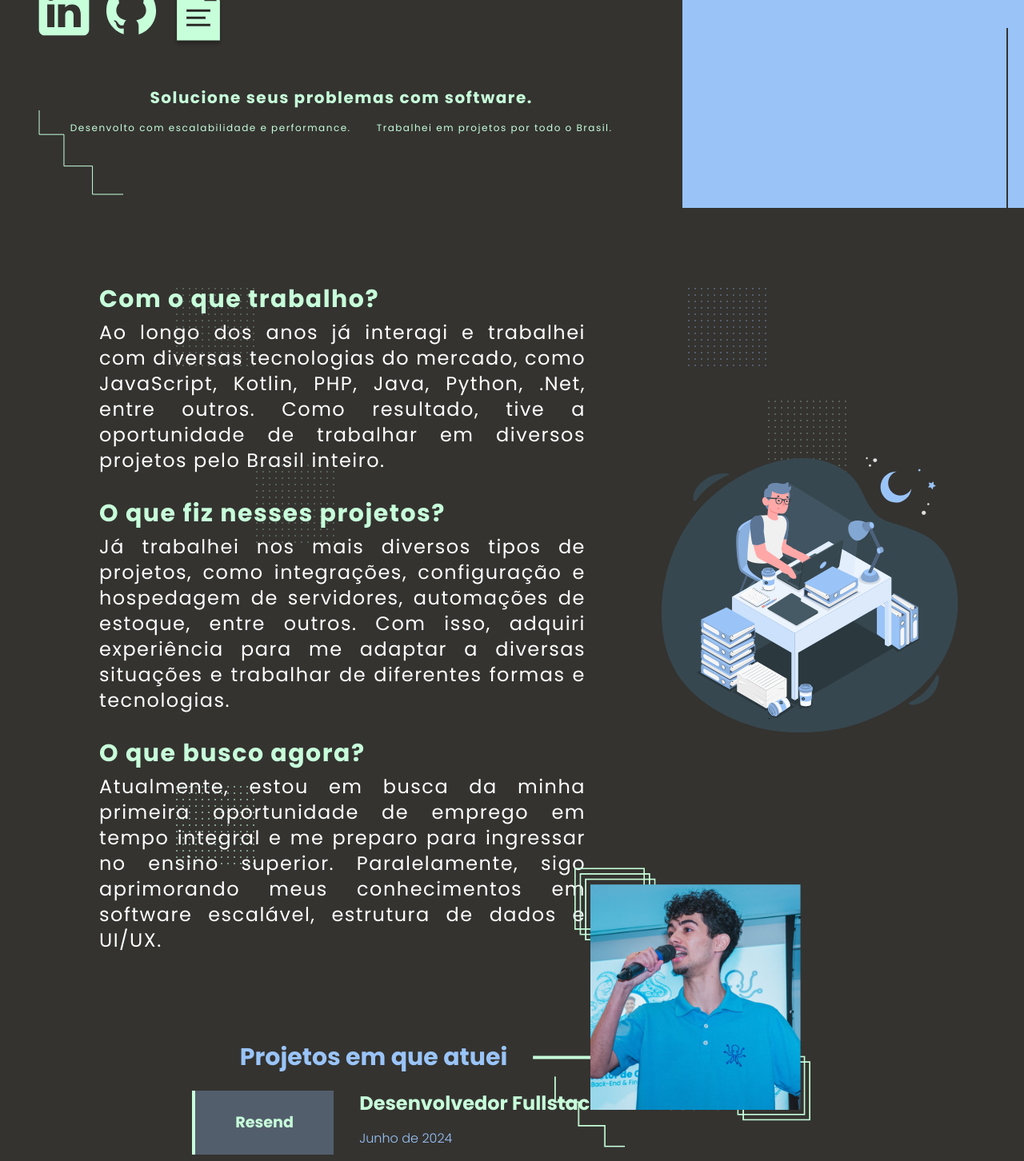
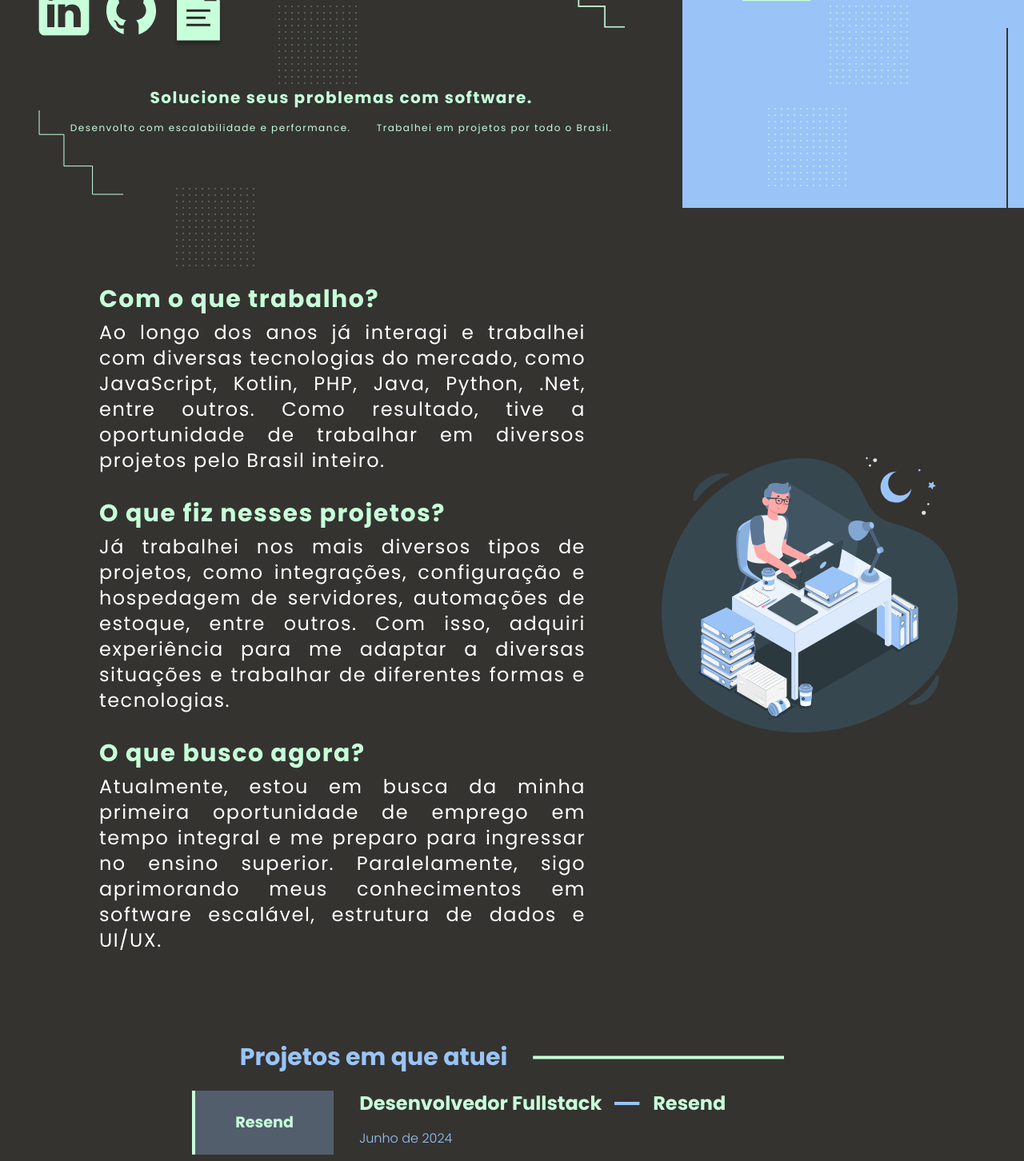
Before and after one commit to fatekkl/Portfolio-Next, a Next.js app: page / in a window 1280 px wide. Shown: the part 540-1992 px from the top of the page at 80% size. Built offline with nearby package versions, Linux system fonts and the light colour scheme.

Commit message:
remove background

```diff
--- a/src/app/Components/DotSquare/index.tsx
+++ b/src/app/Components/DotSquare/index.tsx
@@ -1,4 +1,4 @@
-export default function DotSquare({color = ""}) {
+export default function DotSquare({color = "", classname = ""}) {
 
     if(!color){
         color = "#C7FFDA    "
@@ -6,6 +6,7 @@ export default function DotSquare({color = ""}) {
 
 
     return (
+        <div className={classname}>
         <svg width="100" height="100" viewBox="0 0 100 100" fill="none" xmlns="http://www.w3.org/2000/svg">
             <g clipPath="url(#clip0_43_1157)">
                 <circle cx="1" cy="1" r="1" fill={color} />
@@ -184,6 +185,6 @@ export default function DotSquare({color = ""}) {
                 </clipPath>
             </defs>
         </svg>
-
+        </div>
     )
 }
--- a/src/app/Components/Journey/index.tsx
+++ b/src/app/Components/Journey/index.tsx
@@ -1,5 +1,3 @@
-import DotSquare from "../DotSquare";
-import Menu from "../Menu";
 import Stair from "../Stair";
 
 export default function Journey() {
@@ -11,19 +9,6 @@ export default function Journey() {
 
 
             <main className="flex flex-col md:flex-row justify-around min-h-screen relative bg-jet p-8">
-                {/* Elementos decorativos */}
-                <div className="hidden md:block absolute right-3/4 top-3/4 opacity-70">
-                    <DotSquare />
-                </div>
-                <div className="hidden md:block absolute left-3/4 opacity-30 top-1/4">
-                    <DotSquare />
-                </div>
-                <div className="hidden md:block absolute left-1/4 top-1/3 opacity-30">
-                    <DotSquare />
-                </div>
-                <div className="hidden md:block absolute right-1/4 top-1/2 opacity-30">
-                    <DotSquare />
-                </div>
 
                 <article className="md:ml-12 mt-16 max-sm:w-full md:w-1/2 flex flex-col gap-8 tracking-[0.094rem]">
                     <section className="flex flex-col gap-2 md:text-center lg:text-justify">
--- a/src/app/Components/Principal/index.tsx
+++ b/src/app/Components/Principal/index.tsx
@@ -1,6 +1,5 @@
 "use client"
 
-import DotSquare from "../DotSquare";
 import Line from "../Line";
 import Stair from "../Stair";
 import Link from "next/link";
@@ -14,7 +13,7 @@ export default function Principal() {
   }
 
   return (
-    <main id="principal" className="flex">
+    <main id="principal" className="flex relative">
       {/* seção de apresentação */}
       <section className="w-screen md:w-2/3 lg:w-2/3 h-auto bg-jet relative flex flex-col max-sm:gap-2 gap-8 max-sm:items-center">
         <header className="absolute ml-4 lg:ml-12 mt-8 max-sm:hidden">
--- a/src/app/Components/ProjectDescription/index.tsx
+++ b/src/app/Components/ProjectDescription/index.tsx
@@ -8,7 +8,10 @@ interface ProjectDescriptionProps {
 export default function ProjectDescription({ description }: ProjectDescriptionProps) {
     return (
         <div className="flex gap-2 align-baseline items-baseline">
-            <MiniSquare/>
+            <div className="w-8">
+                <MiniSquare />
+            </div>
+
             <div className="flex">
                 <p className="font-semibold  text-white">{description}</p>
             </div>
--- a/src/app/Components/Projects/index.tsx
+++ b/src/app/Components/Projects/index.tsx
@@ -1,7 +1,6 @@
 "use client";
 
 import { useState } from "react";
-import DotSquare from "../DotSquare";
 import Line2 from "../Line2";
 import ProjectDescription from "../ProjectDescription";
 import UniqueProject from "../UniqueProject";
@@ -115,20 +114,6 @@ export default function Projects() {
 
   return (
     <>
-      {/* Elementos decorativos */}
-      <div className="absolute max-sm:hidden top-1/4 right-3/4 opacity-30">
-        <DotSquare />
-      </div>
-      <div className="absolute max-sm:hidden bottom-1/4 left-1/4 opacity-30">
-        <DotSquare />
-      </div>
-      <div className="absolute max-sm:hidden top-1/4 right-1/4 opacity-40">
-        <DotSquare color="#9AC4F8" />
-      </div>
-      <div className="absolute max-sm:hidden bottom-1/4 left-3/4 opacity-40">
-        <DotSquare color="#9AC4F8" />
-      </div>
-
       {/* Conteúdo principal */}
       <section
         id="projects"
```
